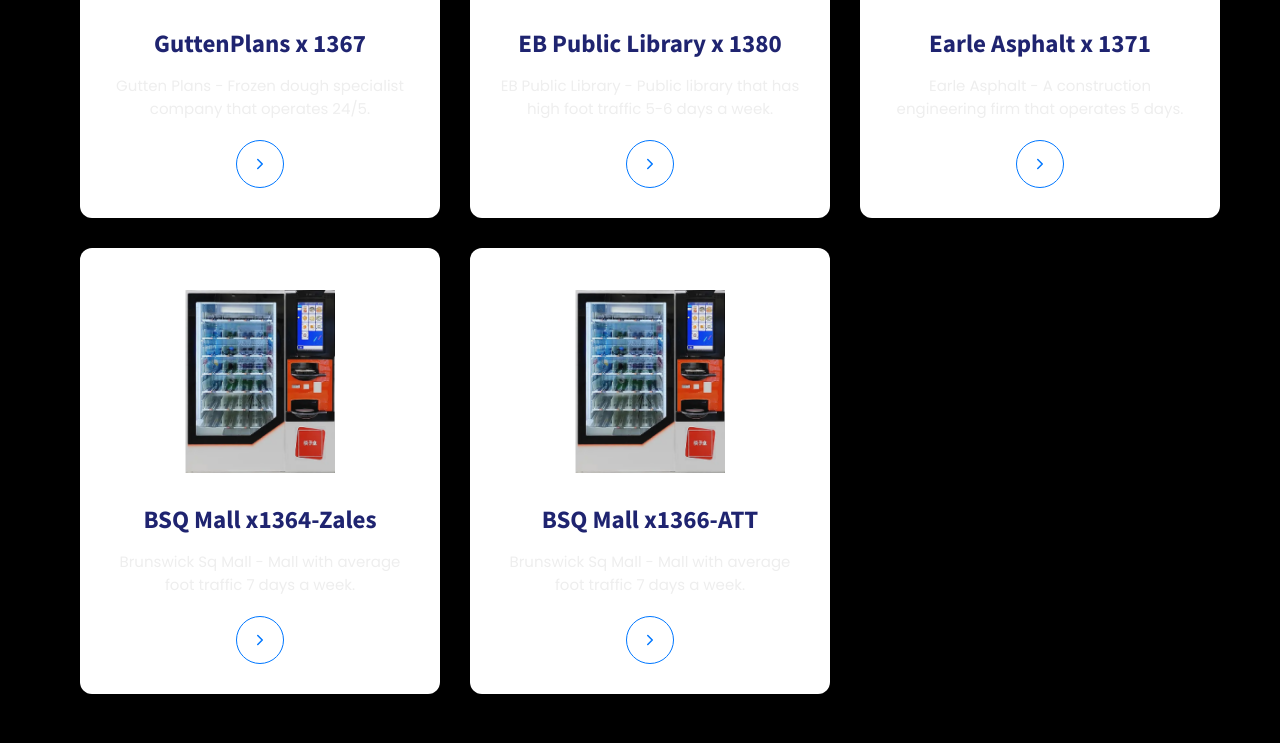
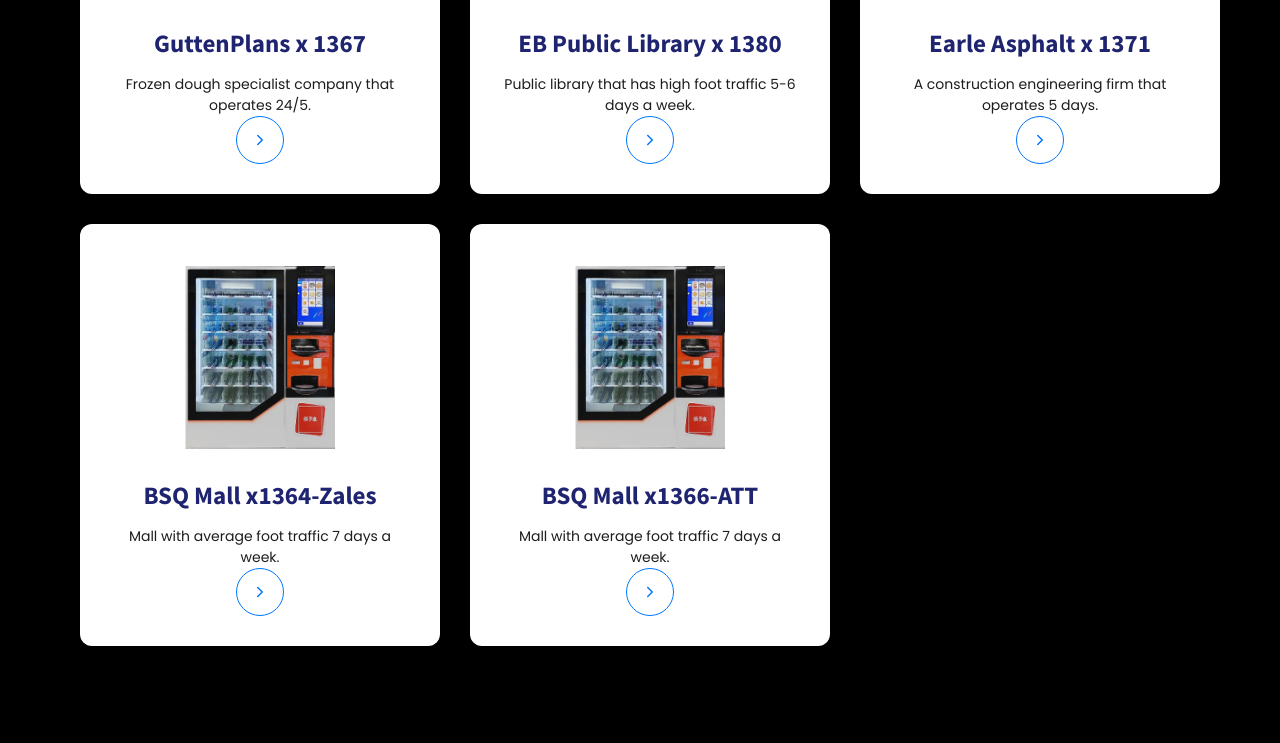
Before and after one commit to Kampus-Merdeka-Software-Engineering/km-feb24-balikpapan-3, a plain HTML site: page index.html in a window 1280 px wide. Shown: the part 3277-4020 px from the top of the page. Drawn offline with nearby package versions, Linux system fonts and the light colour scheme; some packages are replaced by stand-ins of ours; a script that the page names is missing.

Commit message:
update service-card, footer, link to our team

```diff
--- a/index.html
+++ b/index.html
@@ -234,8 +234,8 @@
 
             <h3 class="h3 title">GuttenPlans x 1367</h3>
 
-            <p class="text">
-              Gutten Plans - Frozen dough specialist company that operates 24/5.
+            <p class="desc">
+              Frozen dough specialist company that operates 24/5.
             </p>
 
             <a href="./pages/machine_gutten.html">
@@ -257,8 +257,8 @@
 
             <h3 class="h3 title">EB Public Library x 1380</h3>
 
-            <p class="text">
-              EB Public Library - Public library that has high foot traffic 5-6 days a week.
+            <p class="desc">
+              Public library that has high foot traffic 5-6 days a week.
             </p>
 
             <a href="./pages/machine_library.html">
@@ -280,8 +280,8 @@
 
             <h3 class="h3 title">Earle Asphalt x 1371</h3>
 
-            <p class="text">
-              Earle Asphalt - A construction engineering firm that operates 5 days.
+            <p class="desc">
+              A construction engineering firm that operates 5 days.
             </p>
 
             <a href="./pages/machine_earle.html">
@@ -303,8 +303,8 @@
 
             <h3 class="h3 title">BSQ Mall x1364-Zales</h3>
 
-            <p class="text">
-              Brunswick Sq Mall - Mall with average foot traffic 7 days a week.
+            <p class="desc">
+              Mall with average foot traffic 7 days a week.
             </p>
 
             <a href="./pages/machine_zales.html">
@@ -326,8 +326,8 @@
 
             <h3 class="h3 title">BSQ Mall x1366-ATT</h3>
 
-            <p class="text">
-              Brunswick Sq Mall - Mall with average foot traffic 7 days a week.
+            <p class="desc">
+              Mall with average foot traffic 7 days a week.
             </p>
 
             <a href="./pages/machine_att.html">
@@ -380,7 +380,7 @@
           <p></p>
 
 <!--OUR TEAM-->
-
+  <section class="section Our team" id="our">
     <div class="main-container">
       <h2 class="h2 section-title underline our-team">Our Team</h2>
       <div class="members">
@@ -625,19 +625,14 @@
           </li>
 
         </ul>
-
       </div>
-    </div>
-
         <div class="footer-bottom">
-      <p>
-      <p>
           <p class="copyright">
             &copy; 2024 <a href="#" class="copyright-link"></a> Vendzone | Develop by Team3
           </p>
         </div>
+</footer>
 
-  </footer>
   <a href="#top" class="go-top  active" aria-label="Go To Top" data-go-top>
     <ion-icon name="arrow-up-outline"></ion-icon>
   </a>
--- a/style.css
+++ b/style.css
@@ -1511,3 +1511,10 @@
 .footer-grid {
   grid-template-columns: auto 200px auto !important;
 }
+
+
+.desc {
+  text-align: center;
+  color: #1e1c1c; /* Warna teks yang kontras */
+  font-size: var(--font-size, 14px);
+}
```
Also changed, not shown: pages/machine_att.html (+16 -11 lines). Lines whose indentation alone changed are shown as unchanged.
